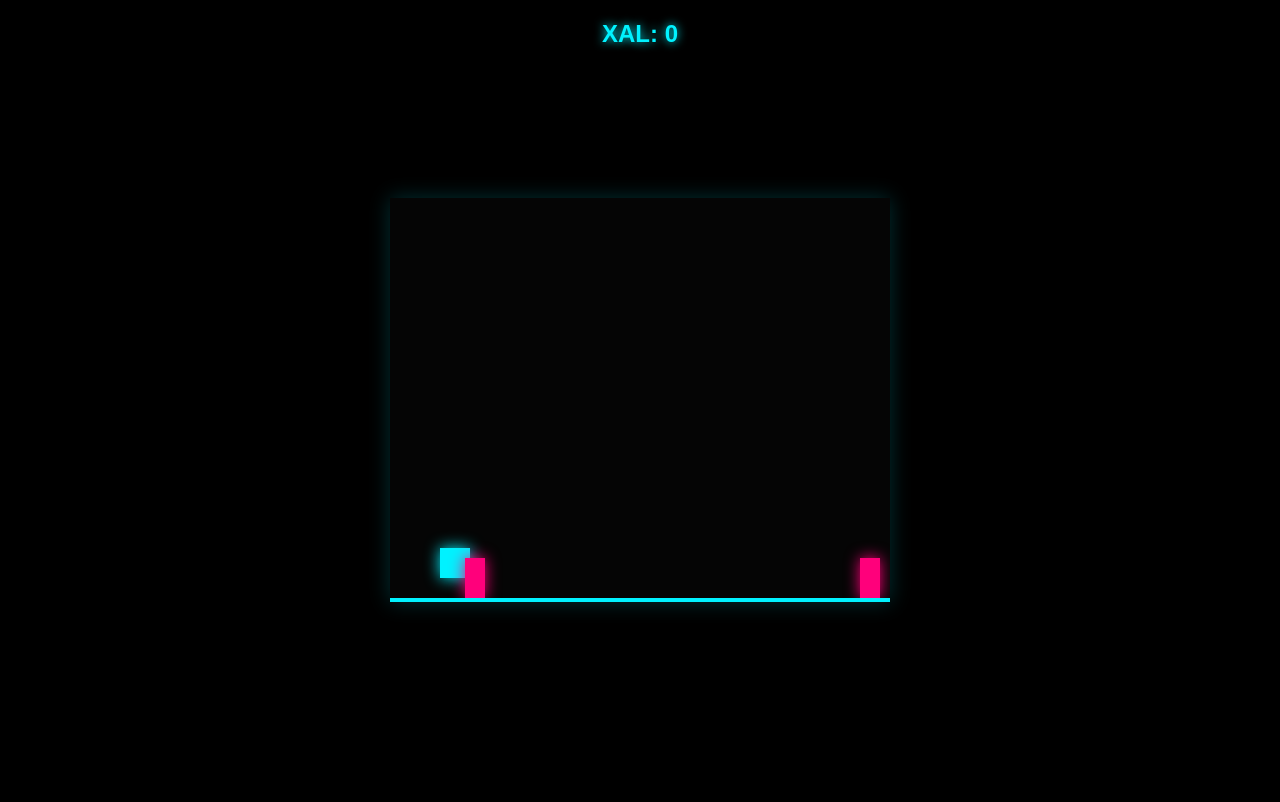
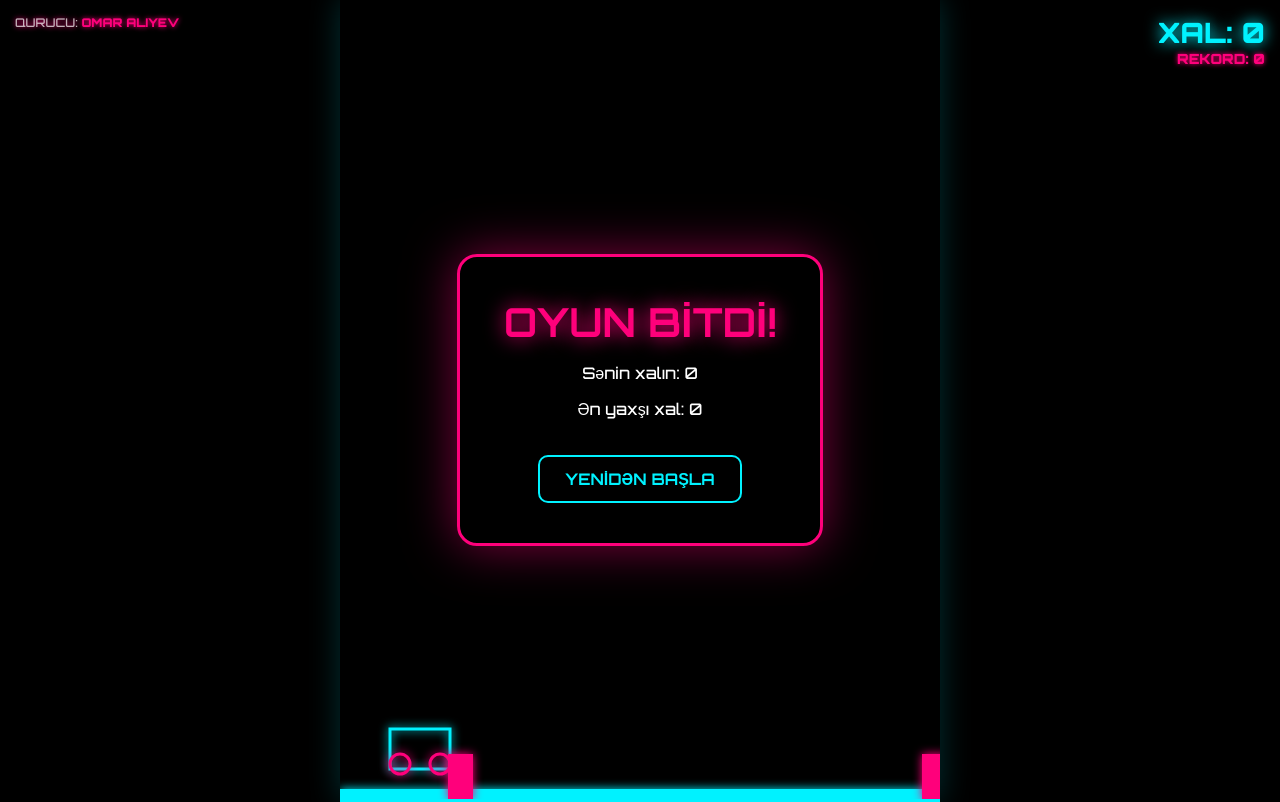
Before and after one commit to omarbussines77-code/tulan-dus, a plain HTML site: page index.html in a window 1280 px wide. Drawn offline with Linux system fonts and the light colour scheme.

Commit message:
Update index.html

```diff
--- a/index.html
+++ b/index.html
@@ -2,92 +2,106 @@
 <html lang="az">
 <head>
     <meta charset="UTF-8">
-    <meta name="viewport" content="width=device-width, initial-scale=1.0, user-scalable=no">
-    <title>Neon Jump - Mənim Oyunum</title>
+    <meta name="viewport" content="width=device-width, initial-scale=1.0, maximum-scale=1.0, user-scalable=no">
+    <title>Neon Moto Rider - Omar Aliyev</title>
     <style>
-        body { margin: 0; overflow: hidden; background: #000; font-family: 'Arial', sans-serif; display: flex; justify-content: center; align-items: center; height: 100vh; }
-        canvas { border-bottom: 4px solid #00f2ff; background: #050505; box-shadow: 0 0 20px rgba(0, 242, 255, 0.2); }
-        .score { position: absolute; top: 20px; color: #00f2ff; font-size: 24px; font-weight: bold; text-shadow: 0 0 10px #00f2ff; }
+        @import url('https://fonts.googleapis.com/css2?family=Orbitron:wght@500;700;900&display=swap');
+
+        body { margin: 0; overflow: hidden; background: #000; font-family: 'Orbitron', sans-serif; display: flex; justify-content: center; align-items: center; height: 100vh; color: #fff; touch-action: none; }
+
+        canvas { border-bottom: 3px solid #00f2ff; background: #000; box-shadow: 0 0 30px rgba(0, 242, 255, 0.2); display: block; }
+
+        .ui-container { position: absolute; top: 0; left: 0; width: 100%; height: 100%; pointer-events: none; padding: 20px; box-sizing: border-box; }
+
+        .author { position: absolute; top: 15px; left: 15px; font-size: 12px; color: rgba(255,255,255,0.7); text-shadow: 0 0 5px #ff007b; }
+        .author span { color: #ff007b; font-weight: 900; }
+
+        .score-board { text-align: right; color: #00f2ff; font-size: 28px; font-weight: 900; text-shadow: 0 0 15px #00f2ff; position: absolute; top: 15px; right: 15px; }
+        .high-score { font-size: 14px; color: #ff007b; display: block; text-shadow: 0 0 5px #ff007b; }
+
+        .game-over-screen { display: none; position: absolute; top: 50%; left: 50%; transform: translate(-50%, -50%); background: rgba(0,0,0,0.95); padding: 40px; border-radius: 20px; text-align: center; border: 3px solid #ff007b; box-shadow: 0 0 50px rgba(255, 0, 123, 0.5); pointer-events: auto; min-width: 280px; }
+        .game-over-screen h1 { font-size: 40px; color: #ff007b; text-shadow: 0 0 20px #ff007b; margin: 0; }
+        .new-record-msg { color: #00f2ff; font-size: 20px; font-weight: bold; margin: 10px 0; display: none; text-shadow: 0 0 10px #00f2ff; animation: flash 0.5s infinite; }
+
+        @keyframes flash { 0%, 100% { opacity: 1; } 50% { opacity: 0.5; } }
+
+        button { background: none; border: 2px solid #00f2ff; color: #00f2ff; padding: 12px 25px; font-family: 'Orbitron', sans-serif; font-size: 16px; font-weight: bold; border-radius: 10px; cursor: pointer; margin-top: 20px; transition: 0.3s; }
+        button:hover { background: #00f2ff; color: #000; box-shadow: 0 0 20px #00f2ff; }
     </style>
 </head>
 <body>
 
-    <div class="score">XAL: <span id="scoreVal">0</span></div>
+    <div class="ui-container">
+        <div class="author">QURUCU: <span>OMAR ALIYEV</span></div>
+        <div class="score-board">
+            XAL: <span id="scoreVal">0</span>
+            <span class="high-score">REKORD: <span id="highScoreVal">0</span></span>
+        </div>
+    </div>
+
+    <div class="game-over-screen" id="gameOverScreen">
+        <h1 id="gameOverTitle">OYUN BİTDİ!</h1>
+        <div id="newRecordMsg" class="new-record-msg">🎊 TƏBRİKLƏR! YENİ REKORD! 🎊</div>
+        <p>Sənin xalın: <span id="finalScore">0</span></p>
+        <p>Ən yaxşı xal: <span id="bestScore">0</span></p>
+        <button onclick="resetGame()">YENİDƏN BAŞLA</button>
+    </div>
+
     <canvas id="gameCanvas"></canvas>
 
     <script>
         const canvas = document.getElementById("gameCanvas");
         const ctx = canvas.getContext("2d");
 
-        canvas.width = window.innerWidth > 500 ? 500 : window.innerWidth;
-        canvas.height = 400;
+        function resize() {
+            canvas.width = window.innerWidth > 600 ? 600 : window.innerWidth;
+            canvas.height = window.innerHeight;
+        }
+        window.addEventListener('resize', resize);
+        resize();
 
         let score = 0;
+        let highScore = localStorage.getItem("motoHighScore") || 0;
+        document.getElementById("highScoreVal").innerText = highScore;
+
         let gameActive = true;
-        let speed = 5;
+        let speed = 6;
+        let gameFrame = 0;
+        const obstacles = [];
 
-        // Oyunçu (Kvadrat)
-        const player = {
-            x: 50,
-            y: canvas.height - 50,
-            size: 30,
-            dy: 0,
-            jumpForce: 12,
-            gravity: 0.6,
-            grounded: true,
-            color: "#00f2ff"
-        };
-
-        // Maneələr
-        const obstacles = [];
+        const player = { x: 50, y: canvas.height - 70, width: 60, height: 40, dy: 0, jumpForce: 15, gravity: 0.8, grounded: true };
 
         function spawnObstacle() {
             if(!gameActive) return;
-            obstacles.push({
-                x: canvas.width,
-                y: canvas.height - 40,
-                width: 20,
-                height: 40,
-                color: "#ff007b"
-            });
-            let nextSpawn = Math.random() * (2000 - 1000) + 1000;
-            setTimeout(spawnObstacle, nextSpawn / (speed / 5));
+            obstacles.push({ x: canvas.width, y: canvas.height - 45, width: 25, height: 45 });
+            setTimeout(spawnObstacle, Math.random() * (2000 - 1000) + 1000 / (speed/6));
         }
 
         function update() {
             if (!gameActive) return;
+            gameFrame++;
 
-            // Fizika
             if (!player.grounded) {
                 player.dy += player.gravity;
                 player.y += player.dy;
             }
 
-            if (player.y > canvas.height - player.size) {
-                player.y = canvas.height - player.size;
+            if (player.y > canvas.height - 55) {
+                player.y = canvas.height - 55;
                 player.grounded = true;
                 player.dy = 0;
             }
 
-            // Maneələrin hərəkəti
             obstacles.forEach((obs, index) => {
                 obs.x -= speed;
-
-                // Toqquşma yoxlanışı
-                if (
-                    player.x < obs.x + obs.width &&
-                    player.x + player.size > obs.x &&
-                    player.y < obs.y + obs.height &&
-                    player.y + player.size > obs.y
-                ) {
+                if (player.x < obs.x + obs.width && player.x + player.width > obs.x && player.y < obs.y + obs.height && player.y + player.height > obs.y) {
                     gameOver();
                 }
-
                 if (obs.x + obs.width < 0) {
                     obstacles.splice(index, 1);
                     score++;
                     document.getElementById("scoreVal").innerText = score;
-                    if (score % 5 === 0) speed += 0.5; // Hər 5 xaldan bir sürətlənir
+                    if(score % 5 === 0) speed += 0.5;
                 }
             });
 
@@ -98,46 +112,44 @@
         function draw() {
             ctx.clearRect(0, 0, canvas.width, canvas.height);
 
-            // Oyunçunu çək (Neon effekti)
-            ctx.shadowBlur = 15;
-            ctx.shadowColor = player.color;
-            ctx.fillStyle = player.color;
-            ctx.fillRect(player.x, player.y, player.size, player.size);
+            // Yol
+            ctx.shadowBlur = 10; ctx.shadowColor = "#00f2ff";
+            ctx.fillStyle = "#00f2ff";
+            ctx.fillRect(0, canvas.height - 10, canvas.width, 10);
 
-            // Maneələri çək
-            ctx.shadowColor = "#ff007b";
-            ctx.fillStyle = "#ff007b";
-            obstacles.forEach(obs => {
-                ctx.fillRect(obs.x, obs.y, obs.width, obs.height);
-            });
-            ctx.shadowBlur = 0;
-        }
+            // Moto (Sadələşdirilmiş neon dizayn)
+            ctx.shadowColor = "#00f2ff"; ctx.strokeStyle = "#00f2ff"; ctx.lineWidth = 3;
+            ctx.strokeRect(player.x, player.y, player.width, player.height);
+            ctx.shadowColor = "#ff007b"; ctx.strokeStyle = "#ff007b";
+            ctx.beginPath(); ctx.arc(player.x + 10, player.y + 35, 10, 0, Math.PI*2); ctx.stroke();
+            ctx.beginPath(); ctx.arc(player.x + 50, player.y + 35, 10, 0, Math.PI*2); ctx.stroke();
 
-        function jump() {
-            if (player.grounded && gameActive) {
-                player.dy = -player.jumpForce;
-                player.grounded = false;
-            }
-            if (!gameActive) location.reload(); // Öləndən sonra toxunanda yenidən başlayır
+            // Maneə
+            ctx.shadowColor = "#ff007b"; ctx.fillStyle = "#ff007b";
+            obstacles.forEach(obs => ctx.fillRect(obs.x, obs.y, obs.width, obs.height));
         }
 
         function gameOver() {
             gameActive = false;
-            ctx.fillStyle = "white";
-            ctx.font = "30px Arial";
-            ctx.textAlign = "center";
-            ctx.fillText("OYUN BİTDİ!", canvas.width / 2, canvas.height / 2);
-            ctx.font = "15px Arial";
-            ctx.fillText("Yenidən başlamaq üçün toxun", canvas.width / 2, canvas.height / 2 + 40);
+            const isNewRecord = score > highScore;
+            if (isNewRecord) {
+                highScore = score;
+                localStorage.setItem("motoHighScore", highScore);
+                document.getElementById("newRecordMsg").style.display = "block";
+            }
+
+            document.getElementById("gameOverScreen").style.display = "block";
+            document.getElementById("finalScore").innerText = score;
+            document.getElementById("bestScore").innerText = highScore;
         }
 
-        // İdarəetmə
-        window.addEventListener("keydown", (e) => { if(e.code === "Space") jump(); });
-        window.addEventListener("touchstart", jump);
-        window.addEventListener("mousedown", jump);
+        function resetGame() { location.reload(); }
+        window.addEventListener("keydown", (e) => { if(e.code === "Space" && player.grounded) { player.dy = -player.jumpForce; player.grounded = false; } });
+        canvas.addEventListener("touchstart", () => { if(player.grounded) { player.dy = -player.jumpForce; player.grounded = false; } });
 
         spawnObstacle();
         update();
     </script>
 </body>
 </html>
+</html>
```
